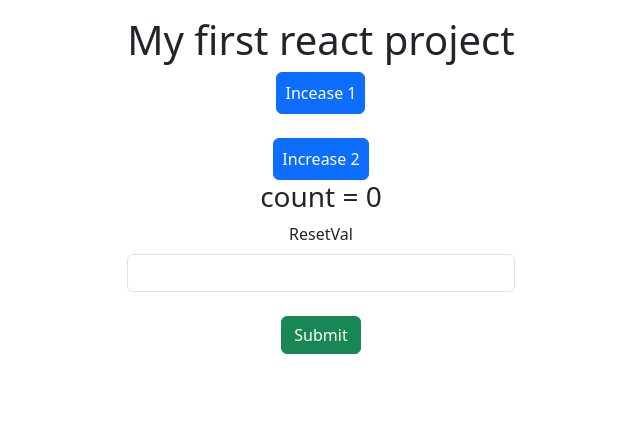
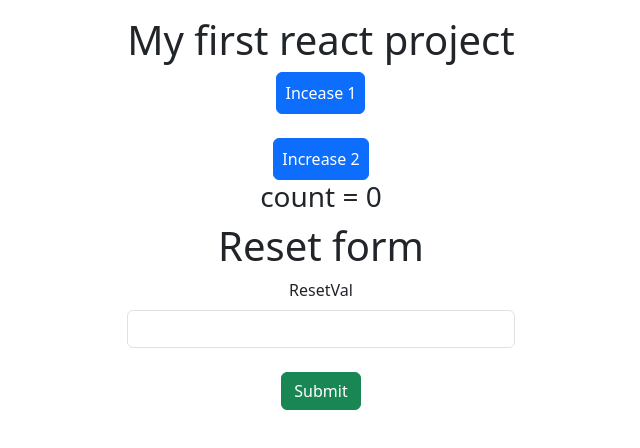
Before and after one commit to rahmanizum/React-journey--Broto, a React (Create React App) app: page / in a window 1280 px wide. Shown: the top 448 px of the page, without its empty margins (319-959 px from the left). Built offline with nearby package versions, Linux system fonts and the light colour scheme.

Commit message:
passing attribute and state to a functional component

```diff
--- a/src/App.js
+++ b/src/App.js
@@ -21,7 +21,7 @@ function App() {
       <button onClick={increaseCount2} className=' btn btn-primary p-2'> Increase 2</button>
       <h3 className='text-center' id='count'> count = {count}</h3>
 
-      <Form state={setCount}/>
+      <Form title = "Reset form" state={setCount}/>
     </div>
   )
 }
--- a/src/components/Button.js
+++ b/src/components/Button.js
@@ -1,4 +1,3 @@
-import 'bootstrap/dist/css/bootstrap.min.css';
 
 function ClickButton({ onClick }) {
     return (
--- a/src/components/Form.js
+++ b/src/components/Form.js
@@ -1,14 +1,15 @@
 import React from 'react'
 
-function Form({state}) {
+function Form({title,state}) {
     const resetVal = (e)=>{
         e.preventDefault();
-        console.log(document.getElementById('reset').value);
         state(Number(document.getElementById('reset').value))
+        document.getElementById('reset').value = "";
     }
   return (
     <div>
-      <form >
+      <form id='myForm'>
+        <h1>{title}</h1>
         <label className='form-label' htmlFor="reset">ResetVal</label><br />
         <input className='form-control' type="number" id="reset" name="reset" required/><br />
         <button onClick={resetVal} className='btn btn-success'>Submit</button>
```
